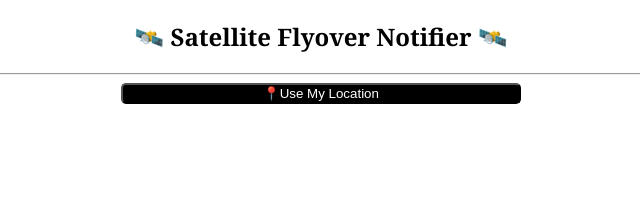
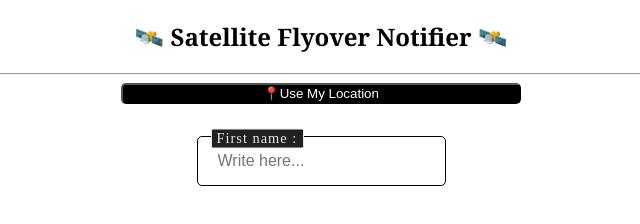
Before and after one commit to Faisal-Abdo/Satellite-Notifier-System, a plain HTML site: page index.html in a window 1280 px wide. Shown: the whole page, without its empty margins (319-959 px from the left). Drawn offline with Linux system fonts and the light colour scheme.

```diff
--- /dev/null
+++ b/Custom.css
@@ -0,0 +1,27 @@
+/* From Uiverse.io by saidbl1 */
+.inputBox {
+  position: relative;
+}
+
+.inputBox input {
+  padding: 15px 20px;
+  outline: none;
+  background: transparent;
+  border-radius: 5px;
+  color: #000000;
+  border: 1px solid#000000;
+  font-size: 1em;
+}
+
+.inputBox span {
+  position: absolute;
+  left: 0;
+  font-size: 0.9em;
+  transform: translateX(14px) translateY(-7.5px);
+  padding: 0 6px 1px 5px;
+  border-radius: 2px;
+  background: #212121;
+  letter-spacing: 1px;
+  border: 1px solid #e8e8e8;
+  color: #e8e8e8;
+}
--- a/index.html
+++ b/index.html
@@ -5,15 +5,28 @@
     <meta name="viewport" content="width=device-width, initial-scale=1.0" />
     <title>Satellite Flyover Notifier</title>
     <link href="Style1.css" rel="stylesheet" />
+    <link href="Custom.css" rel="stylesheet"/>
   </head>
   <body>
     <div>
       <h2 id="title">🛰️ Satellite Flyover Notifier 🛰️</h2>
-      <hr style="width: 95%; height: 0.5px; background-color: gray;">
+      <hr style="width: 95%; height: 0.5px; background-color: gray" />
     </div>
     <!-- Displaying flex for the parent div to organize its flex elements (the children) -->
-    <div style="display: flex; justify-content: center;">
+    <div
+      style="
+        display: flex;
+        justify-content: center;
+        align-items: center;
+        flex-direction: column;
+        gap: 2rem;
+      "
+    >
       <button class="LocationBttn">📍Use My Location</button>
+      <div class="inputBox">
+        <input required="" type="text" placeholder="Write here..." />
+        <span>First name :</span>
+      </div>
     </div>
   </body>
 </html>
```
